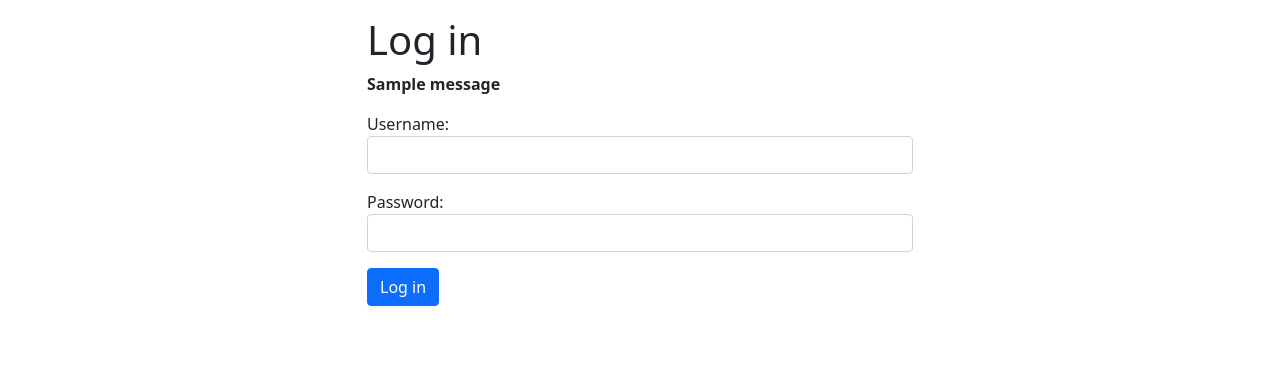
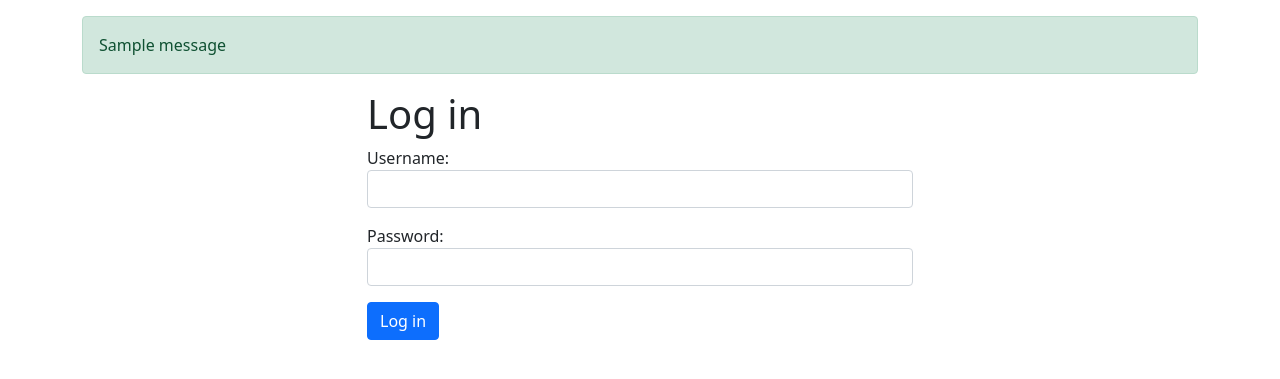
Before and after one commit to dejamiko/chess_club, a Django app: page /log_in/ in a window 1280 px wide. Shown: the part 56-435 px from the top of the page. Run offline with Django 3.2, Linux system fonts and the light colour scheme; tables that the repository leaves empty hold one stand-in row (values such as "Sample post"); one stand-in notice (Sample message) is shown; some libraries are stand-ins or nearby versions.

Commit message:
Render messages in all content pages, with Bootstrap alert levels

```diff
--- a/clubs/templates/base_content.html
+++ b/clubs/templates/base_content.html
@@ -1,6 +1,7 @@
 {% extends 'base.html' %}
 {% block body %}
     {% include 'partials/navbar.html' %}
+    {% include 'partials/messages.html' %}
     {% block content %}
     {% endblock %}
 {% endblock %}
--- a/clubs/templates/log_in.html
+++ b/clubs/templates/log_in.html
@@ -4,9 +4,6 @@
     <div class="row">
         <div class="col-sm-12 col-md-6 offset-md-3">
             <h1>Log in</h1>
-            {% for message in messages %}
-            <p><b>{{ message }}</b></p>
-            {% endfor %}
             <form action="{% url 'log_in' %}" method="post">
                 {% csrf_token %}
                 <input type="hidden" name="next" value="{{ next }}">
--- /dev/null
+++ b/clubs/templates/partials/messages.html
@@ -0,0 +1,13 @@
+{% if messages %}
+<div class="container">
+    <div class="row">
+        <div class="col-12">
+            {% for message in messages %}
+            <div class="alert alert-{{ message.level_tag }}" role="alert">
+                {{ message }}
+            </div>
+            {% endfor %}
+        </div>
+    </div>
+</div>
+{% endif %}
```
Also changed, not shown: system/settings.py (+7 -0 lines).
